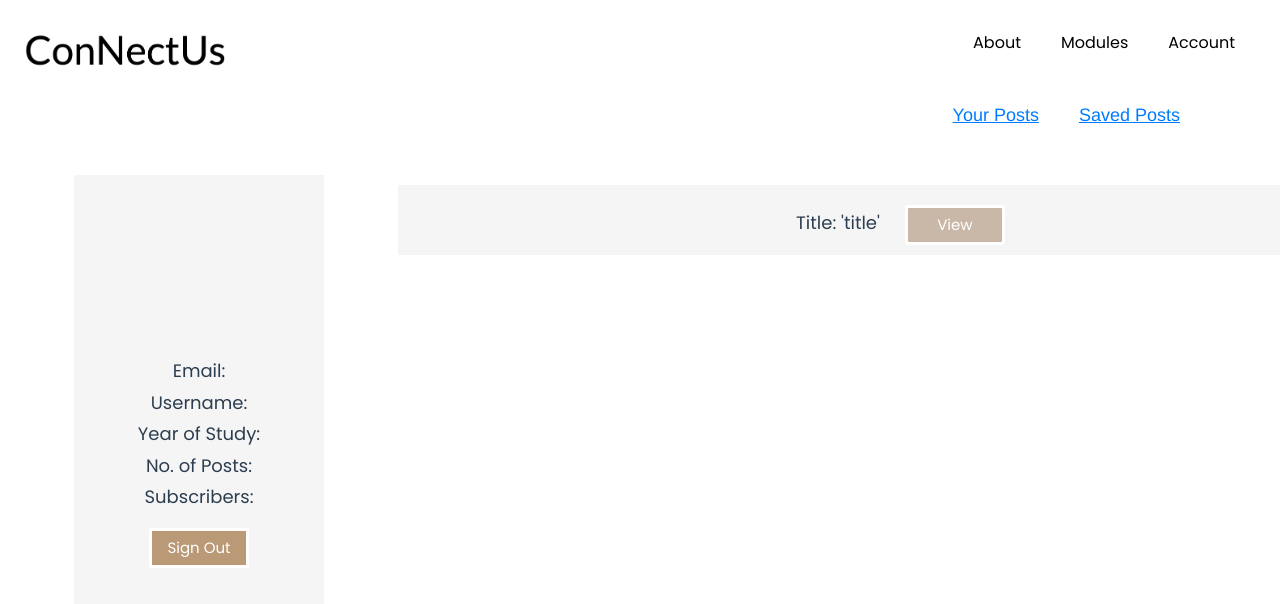
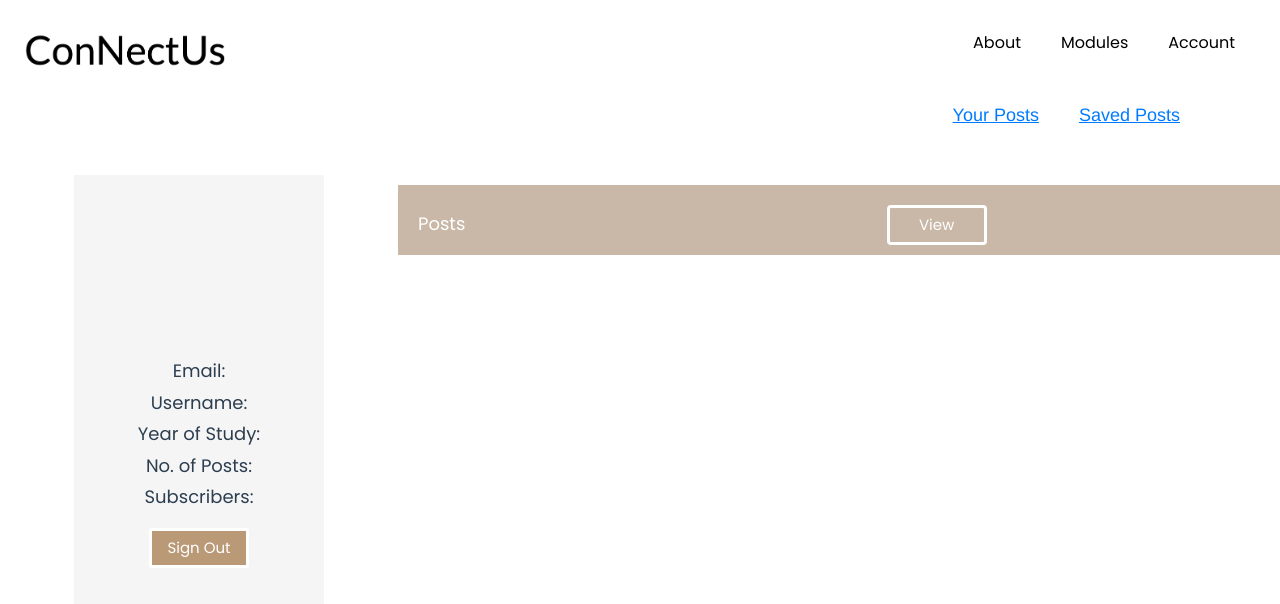
Before and after one commit to mingweiseow/ConNectUs, a Vue app: page /account in a window 1280 px wide. Shown: the top 604 px of the page. Built offline with nearby package versions, Linux system fonts and the light colour scheme; no server answers; the database is empty; what vuesax would draw is missing.

Commit message:
Changed Colors

```diff
--- a/src/components/account/Account.vue
+++ b/src/components/account/Account.vue
@@ -46,7 +46,7 @@
         <div class="profile-content">
             <!-- for each post: -->
             <div class="post">
-                <span class="details" id="saved-title">Title: 'title'</span>
+                <span class="details" id="saved-title">Posts</span>
                 <a class="btn btn-primary btn-md" role="button" id="view-post-btn">View</a>
             </div>
         </div>
@@ -166,6 +166,7 @@ h4 {
     height: 550px;
     overflow: scroll;
     padding: 10px;
+
 }
 
 .post {
@@ -175,7 +176,7 @@ h4 {
     padding-top: 10px;
     padding-left: 5px;
     padding-right: 5px;
-    background-color: #f5f5f5;
+    background: #C9B8A7;
     margin-bottom: 35px;
 }
 
@@ -183,6 +184,8 @@ h4 {
     font-size: 18px;
     margin: 10px;
     padding: 5px;
+    color: #FFFFFF;
+    float: left;
 }
 
 #view-post-btn {
@@ -190,7 +193,7 @@ h4 {
     height: 35px;
     width: 60px;
     background-color: #e2c0bb;
-    text-align: center;
+    text-align: centre;
     vertical-align: middle;
     padding-top: 6px;
     border-radius: 4px;
@@ -202,7 +205,7 @@ h4 {
   font-size: 15px;
   height: 40px;
   width: 100px;
-  text-align: center;
+  text-align: centre;
   background-color: #C9B8A7;
   border: solid white;
   margin: 10px;
```
